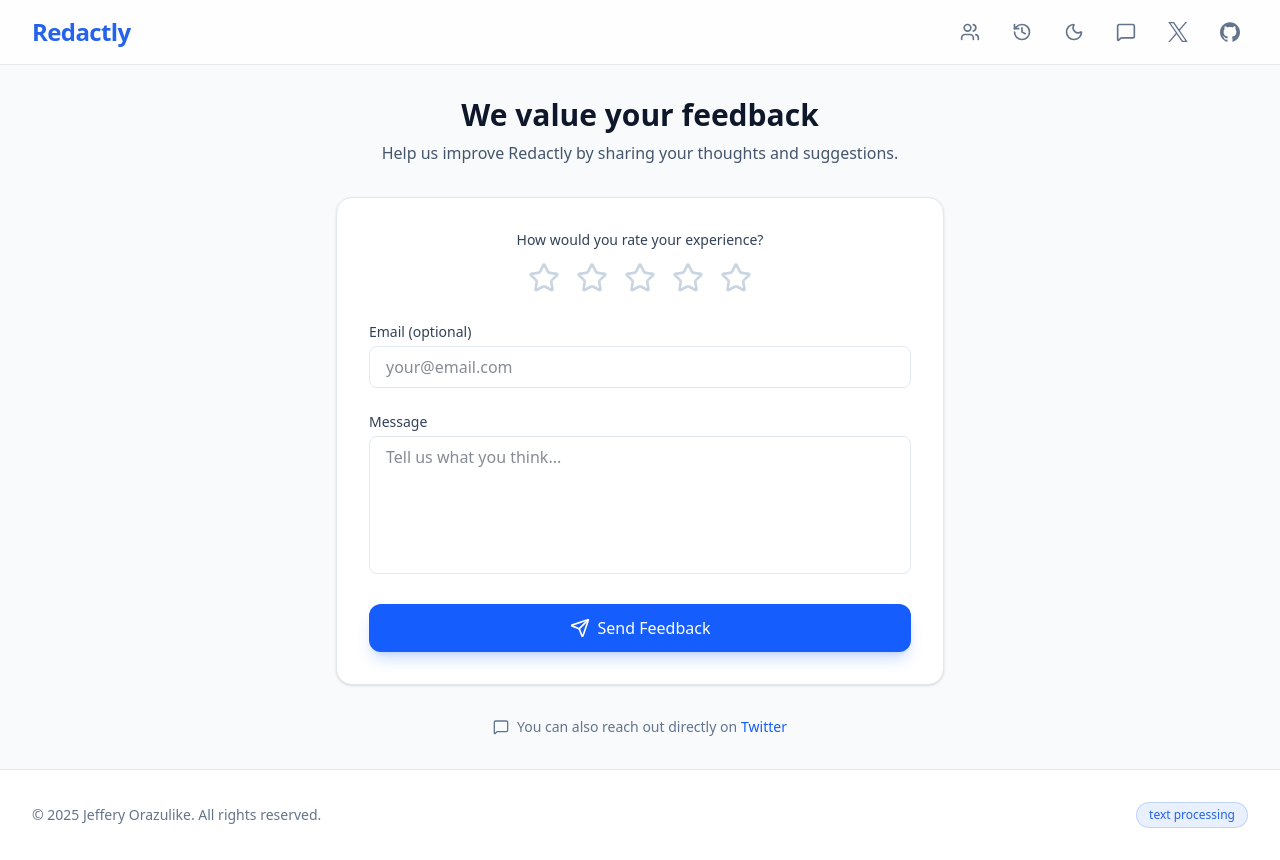
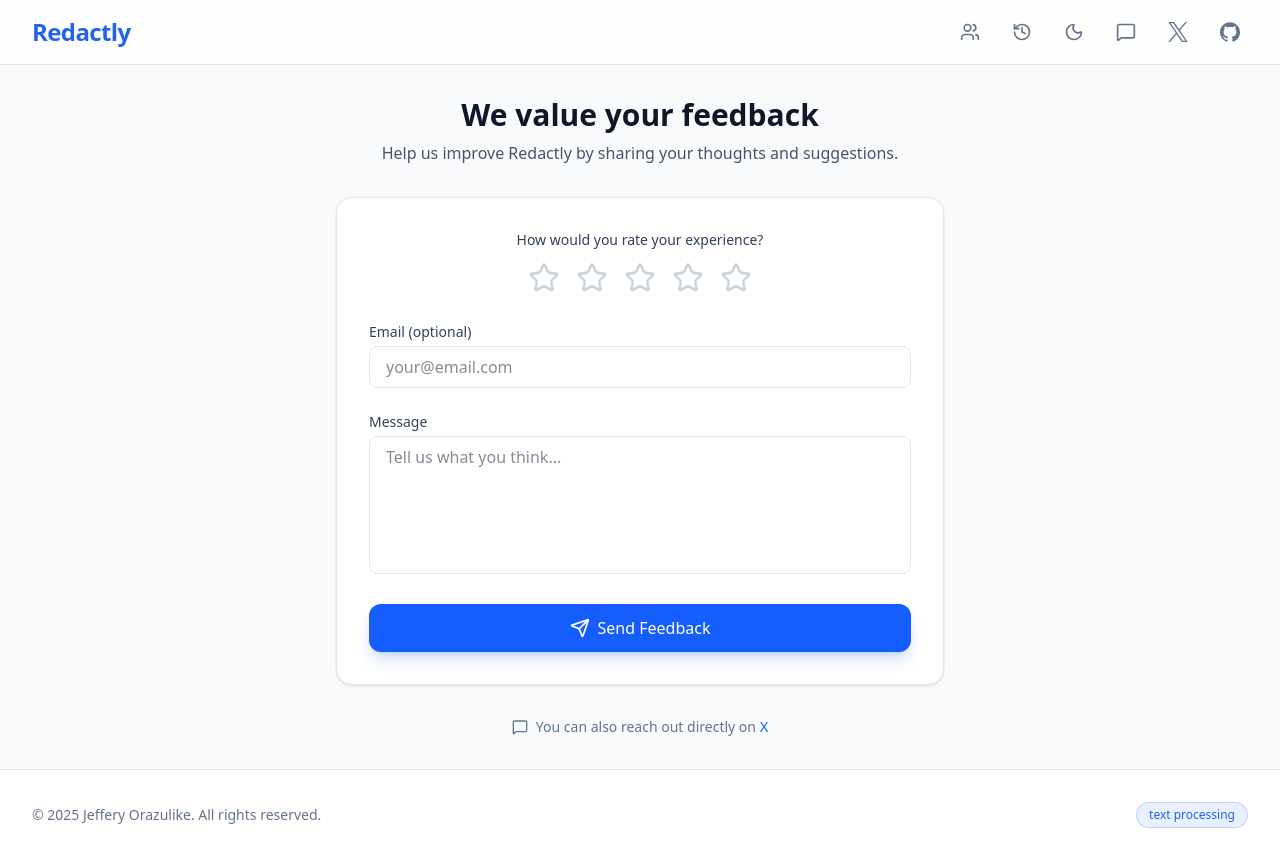
Before and after one commit to logickoder/redactly, a React (Vite) app: page /#/feedback in a window 1280 px wide. Built offline with nearby package versions, Linux system fonts and the light colour scheme.

Commit message:
Refactor Feedback component to use specific FormEvent type and update Twitter link to X
Signed-off-by: Jeffery Orazulike <chukwudumebiorazulike@gmail.com>

```diff
--- a/src/pages/Feedback.tsx
+++ b/src/pages/Feedback.tsx
@@ -1,4 +1,4 @@
-import React, { type FC, useState, useTransition } from 'react';
+import { type FC, type FormEvent, useState, useTransition } from 'react';
 import { motion } from 'framer-motion';
 import { MessageSquare, Send, Star } from 'lucide-react';
 import { useToast } from '../context/ToastContext';
@@ -10,7 +10,7 @@
   const [message, setMessage] = useState('');
   const [email, setEmail] = useState('');
 
-  const handleSubmit = (e: React.FormEvent) => {
+  const handleSubmit = (e: FormEvent) => {
     e.preventDefault();
 
     if (!message.trim()) {
@@ -162,7 +162,7 @@
             rel="noopener noreferrer"
             className="ml-1 text-blue-600 hover:underline dark:text-blue-400"
           >
-            Twitter
+            X
           </a>
         </p>
       </div>
```
